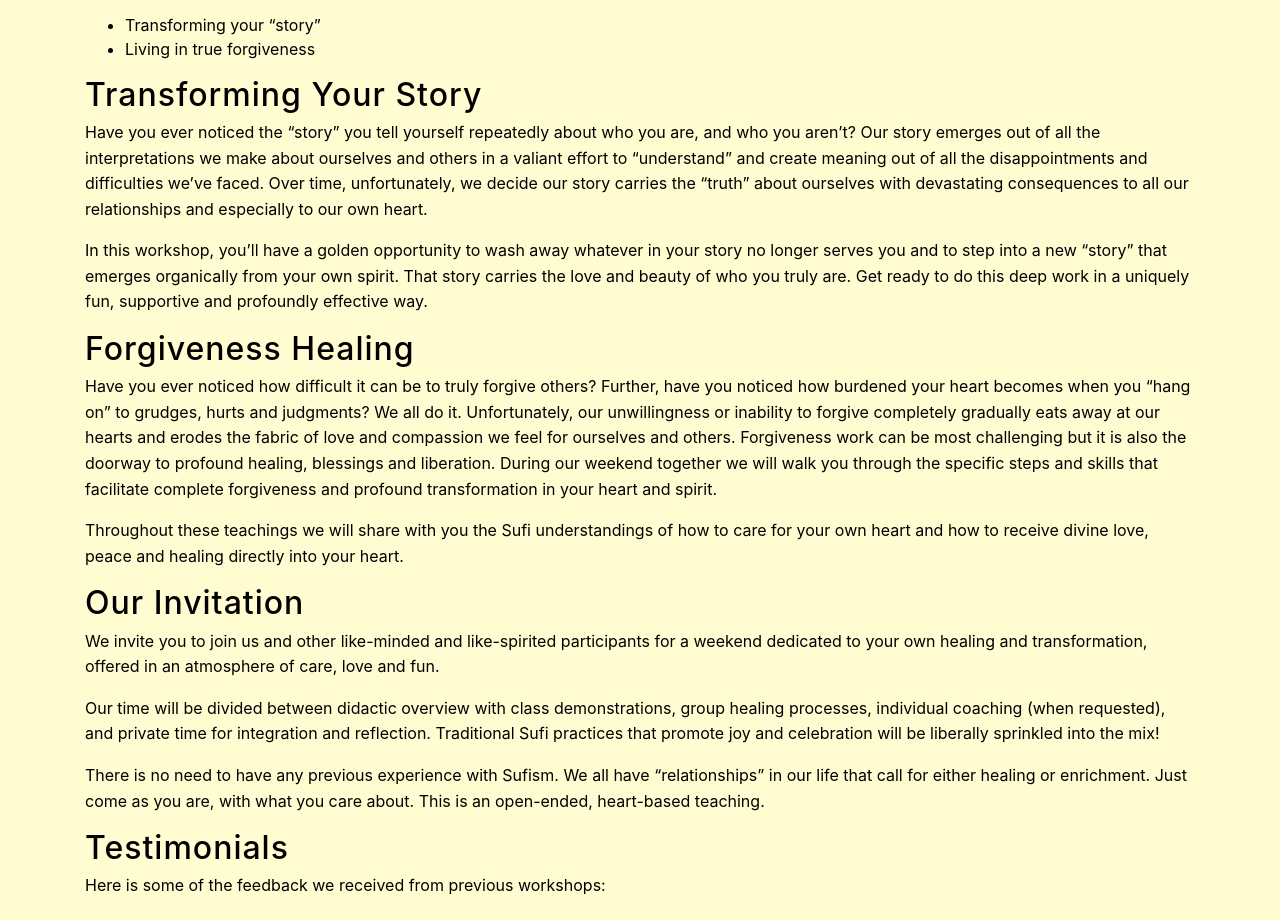
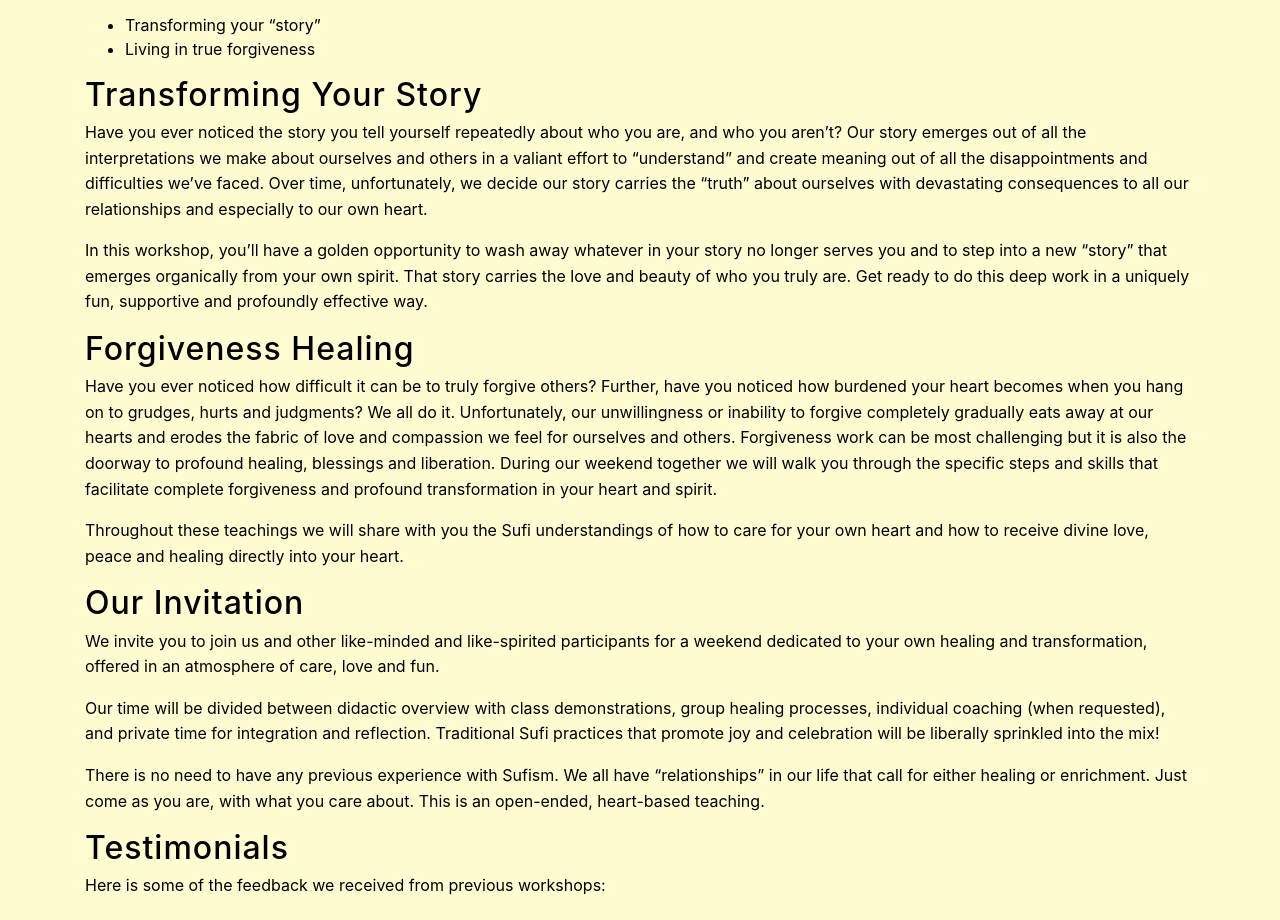
Before and after one commit to sufihealinguk/sufihealinguk.github.io, a website with bundled scripts: page index.html in a window 1280 px wide. Shown: the part 1208-2128 px from the top of the page. Built offline with nearby package versions, Linux system fonts and the light colour scheme.

Commit message:
Update index.html

```diff
--- a/index.html
+++ b/index.html
@@ -148,7 +148,7 @@
 	    <h2>Transforming Your Story</h2>
 
 
-	    <p>Have you ever noticed the “story” you tell yourself repeatedly about who you are, and who you
+	    <p>Have you ever noticed the story you tell yourself repeatedly about who you are, and who you
 	      aren’t? Our story emerges out of all the interpretations we make about ourselves and others in
 	      a valiant effort to “understand” and create meaning out of all the disappointments and
 	      difficulties we’ve faced. Over time, unfortunately, we decide our story carries the “truth” about
@@ -165,7 +165,7 @@
 	    <h2>Forgiveness Healing</h2>
 
 	    <p>Have you ever noticed how difficult it can be to truly forgive others? Further, have you noticed
-	      how burdened your heart becomes when you “hang on” to grudges, hurts and judgments? We
+	      how burdened your heart becomes when you hang on to grudges, hurts and judgments? We
 	      all do it. Unfortunately, our unwillingness or inability to forgive completely gradually eats away
 	      at our hearts and erodes the fabric of love and compassion we feel for ourselves and others.
 	      Forgiveness work can be most challenging but it is also the doorway to profound healing,
```
